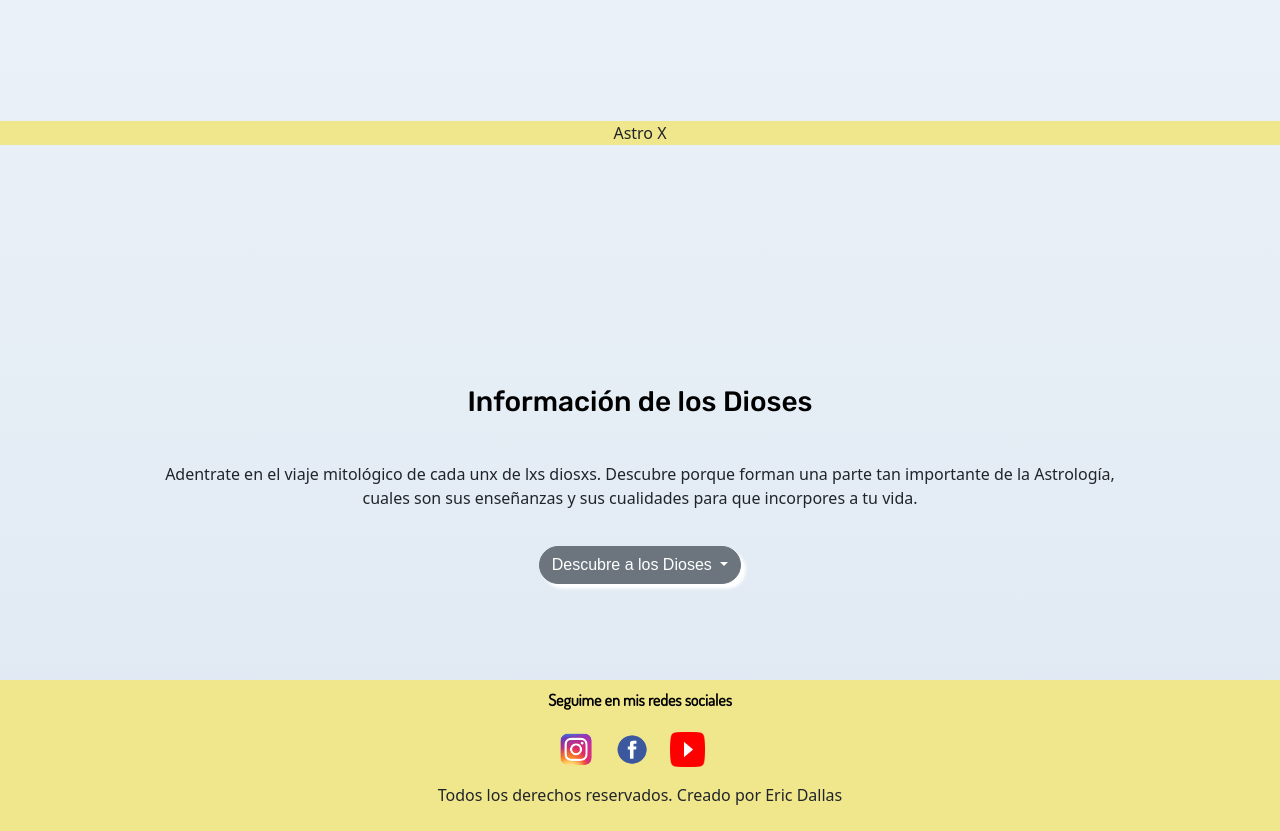
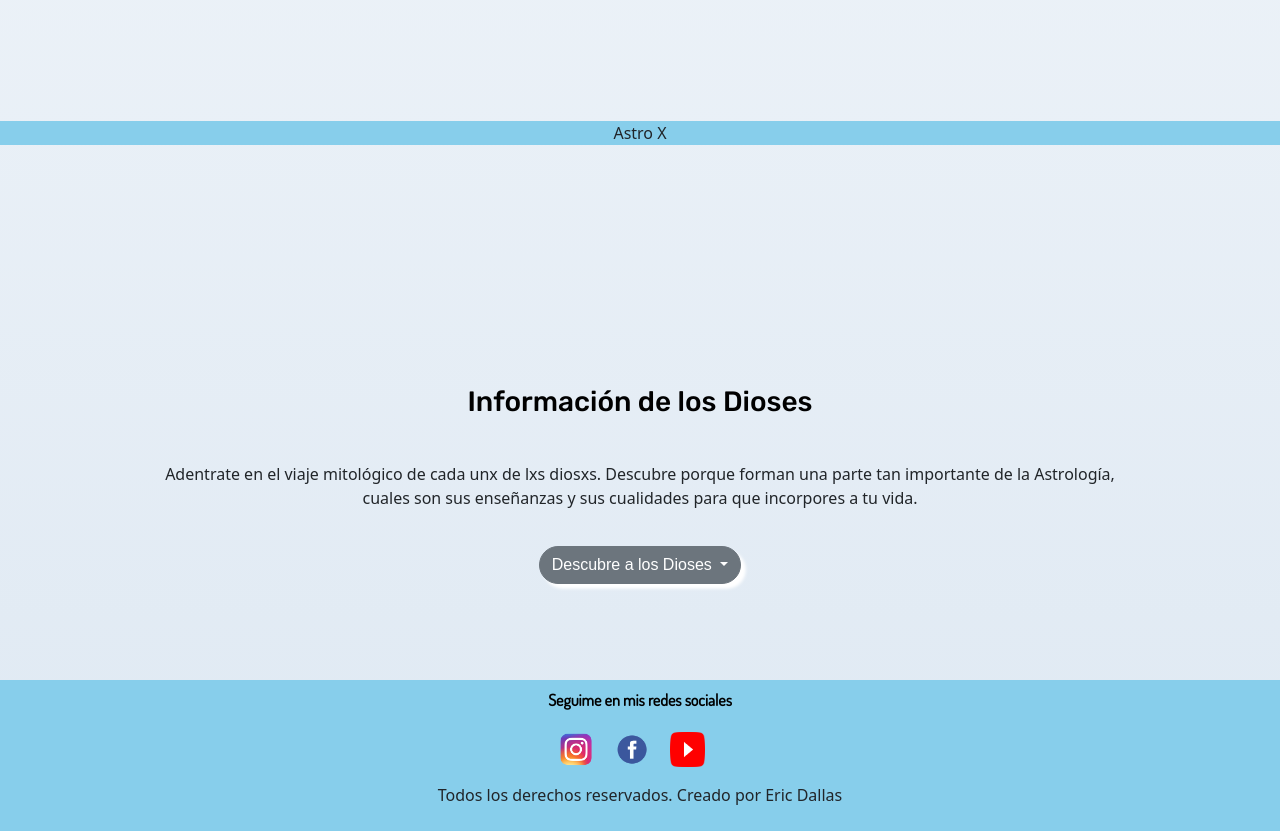
Before and after one commit to ehd2336/proyecto-entrega-3, a website: page index.html in a window 1280 px wide. Shown: the part 1460-2291 px from the top of the page. Drawn offline with nearby package versions, Linux system fonts and the light colour scheme; a web font is replaced by a local one.

Commit message:
se cambio el color de variables

```diff
--- a/sass/utilidades/_mediaqueries.scss
+++ b/sass/utilidades/_mediaqueries.scss
@@ -103,7 +103,7 @@
             p{
                 margin-top: 5rem;
                 text-align: center;
-                background-color: #F0E68C;
+                background-color:$color-header-footer;
                 width: 100%;
 
             }
--- a/sass/utilidades/_variables.scss
+++ b/sass/utilidades/_variables.scss
@@ -1,6 +1,6 @@
 
-$color-header-footer:#F0E68C;
+$color-header-footer:#87CEEB;
 $fuente-h2-h3:'Rubik', sans-serif;
 $fuente-header-footer :'Dosis', sans-serif;
 $background-image:linear-gradient(to top, #dfe9f3 0%, white 100%);
-$color-divisor-planetas:#81D8D0;
+$color-divisor-planetas:#F0E68C;
```
Also changed, not shown: CSS/styles.css.
